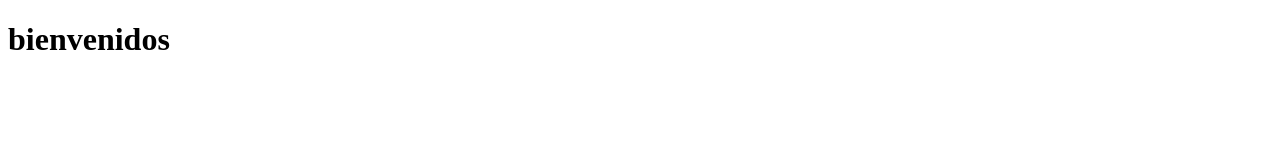
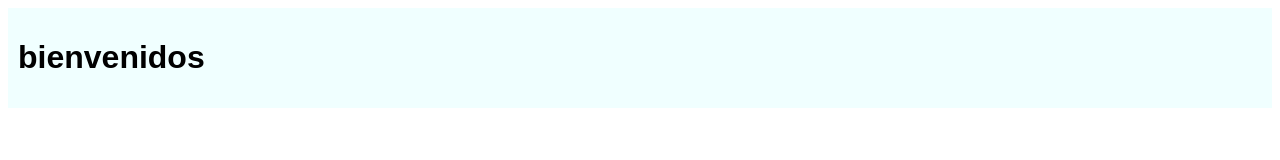
Before and after one commit to Anembus/desarrollobustos, a plain HTML site: page index.html in a window 1280 px wide. Drawn offline with Linux system fonts and the light colour scheme.

Commit message:
agrego links de todo

```diff
--- a/index.html
+++ b/index.html
@@ -4,6 +4,8 @@
     <meta charset="UTF-8">
     <meta http-equiv="X-UA-Compatible" content="IE=edge">
     <meta name="viewport" content="width=device-width, initial-scale=1.0">
+    <link rel="stylesheet" href="./styles.css/style.css"
+    ">
     <title>desarrollo web</title>
 </head>
 <body>
```
Also changed, not shown: styles.css/style.css (renamed from styles.css/styles.css).
